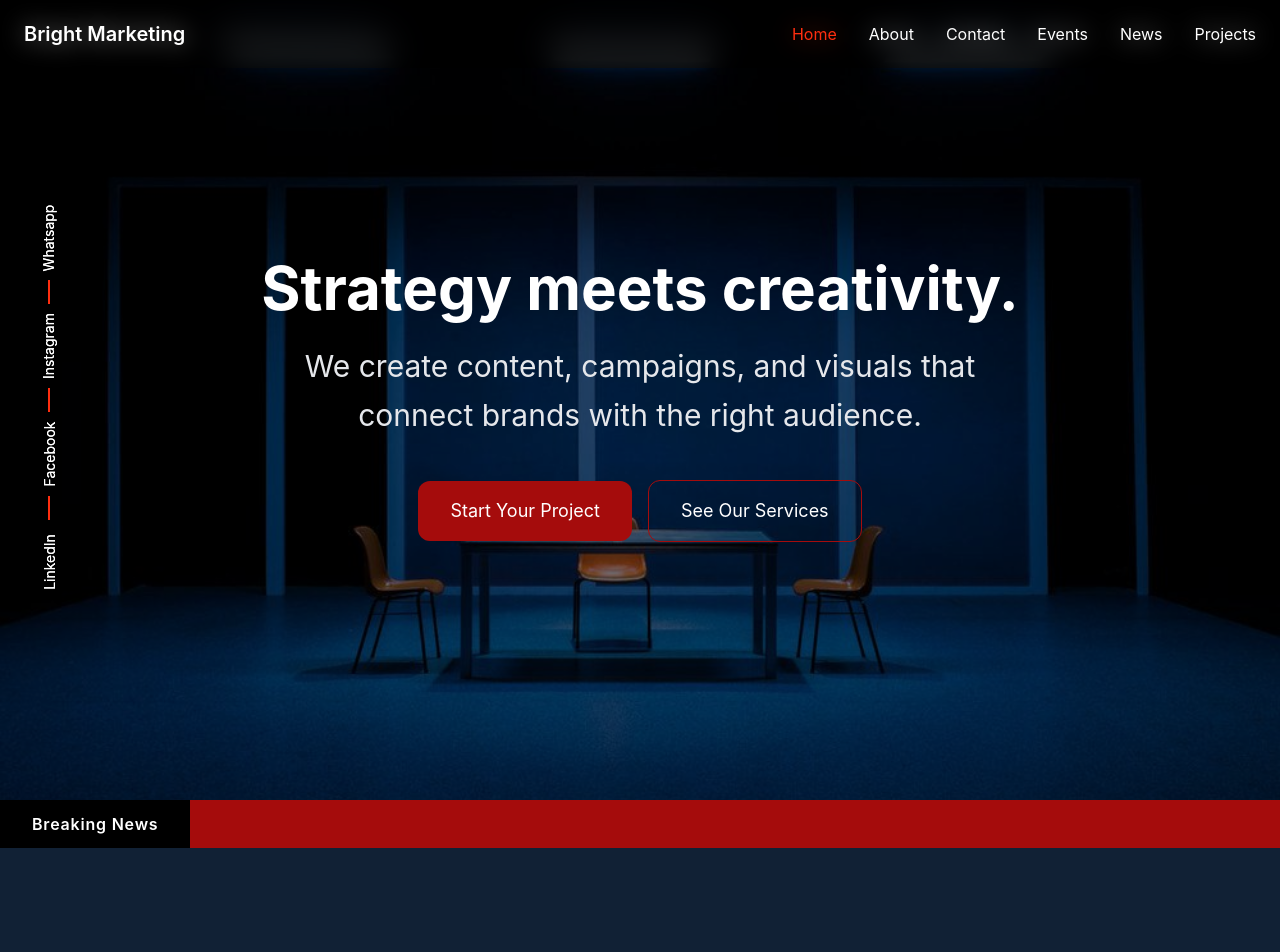
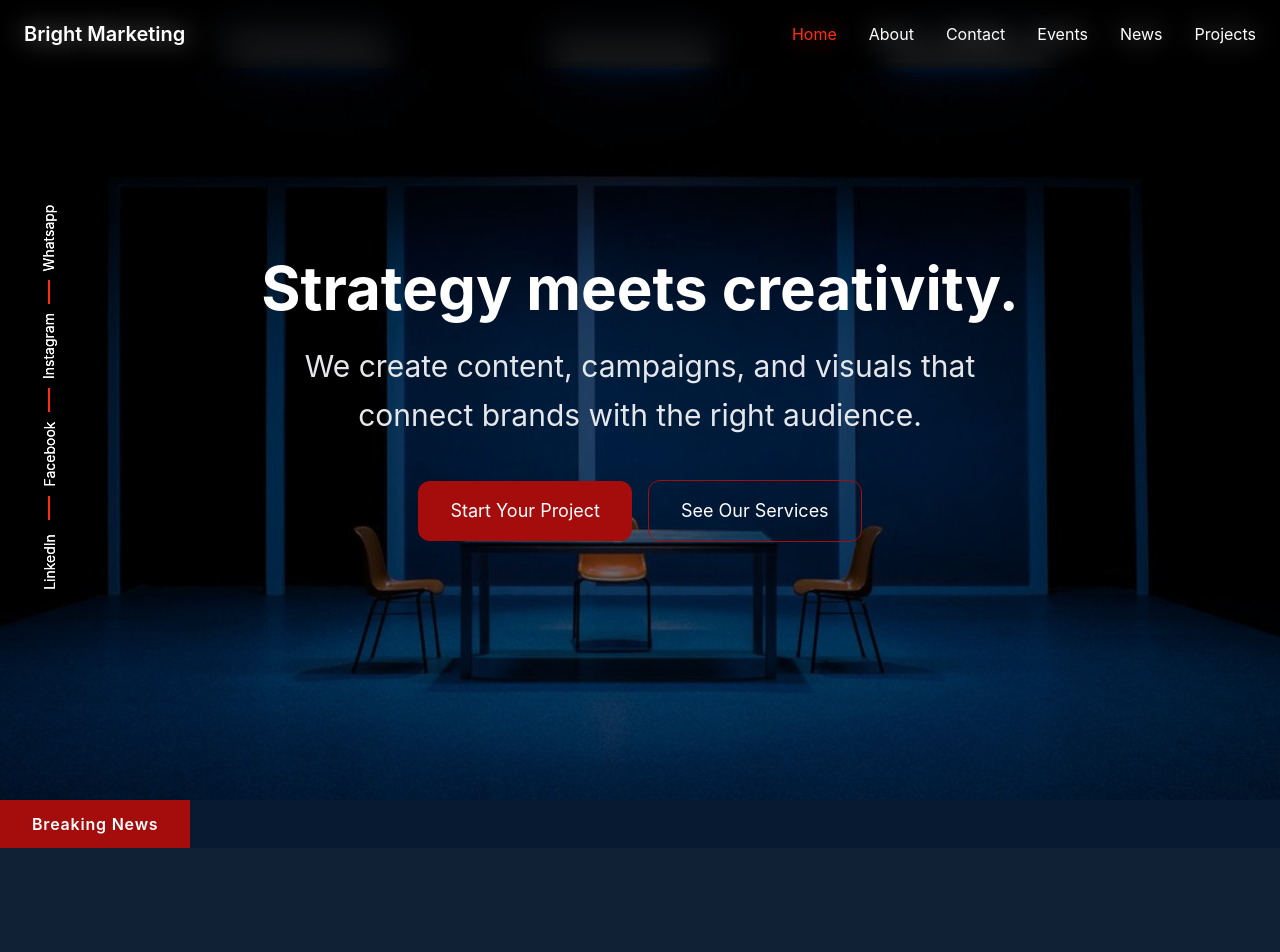
Before and after one commit to hagersameh111/Bright, a React (Vite) app in the folder frontend/: page / in a window 1280 px wide. Shown: the top 952 px of the page. Built offline with nearby package versions, Linux system fonts and the light colour scheme.

Commit message:
News Bar

```diff
--- a/frontend/index.html
+++ b/frontend/index.html
@@ -2,7 +2,7 @@
 <html lang="en">
   <head>
     <meta charset="UTF-8" />
-    <link rel="icon" type="image/svg+xml" href="/favicon.svg" />
+    <link rel="icon" type="image/svg+xml" href="/logo.svg" />
     <meta name="viewport" content="width=device-width, initial-scale=1.0" />
     <title>Bright Marketing</title>
   </head>
--- a/frontend/src/index.css
+++ b/frontend/src/index.css
@@ -24,5 +24,6 @@ body {
 }
 
 .animate-marquee {
-  animation: marquee 40s linear infinite;
+   animation: marquee 12s linear infinite;
+  will-change: transform;
 }
--- a/frontend/src/pages/News/components/NewsBar.jsx
+++ b/frontend/src/pages/News/components/NewsBar.jsx
@@ -1,41 +1,30 @@
-const BreakingNewsBar = ({
-articles = [],
-}) => {
-const headlines =
-articles.slice(0, 10);
+const BreakingNewsBar = ({ articles = [] }) => {
+  const headlines = articles.slice(0, 10);
 
-return ( <div className="bg-[#A50C0C] h-12 overflow-hidden flex items-center"> <div className="bg-black h-full px-8 flex items-center shrink-0"> <span className="text-white font-semibold tracking-wider">
-Breaking News </span> </div>
-
+  return (
+    <div className="bg-[#071a31] h-12 overflow-hidden flex items-center">
+      <div className="bg-[#A50C0C] h-full px-8 flex items-center shrink-0">
+        <span className="text-white font-semibold tracking-wider">
+          Breaking News
+        </span>
+      </div>
 
       <div className="overflow-hidden flex-1 group">
-    <div className="flex whitespace-nowrap animate-marquee group-hover:[animation-play-state:paused]">
-      {[...headlines, ...headlines].map(
-        (
-          article,
-          index
-        ) => (
+        <div className="flex whitespace-nowrap animate-marquee transform-gpu will-change-transform group-hover:[animation-play-state:paused]">
+          {[...headlines, ...headlines].map((article, index) => (
             <a
               key={index}
-            href={
-              article.url
-            }
+              href={article.url}
               target="_blank"
               rel="noopener noreferrer"
-            className="text-white mx-10 hover:text-black transition"
+              className="text-white mx-10 hover:text-[#FF2E0F] transition-colors duration-300"
             >
-            ●{" "}
-            {
-              article.title
-            }
+              ● {article.title}
             </a>
-        )
-      )}
+          ))}
         </div>
       </div>
     </div>
-
-
   );
 };
 
```
Also changed, not shown: frontend/public/logo.svg (added), frontend/public/logos.png (added). Lines whose indentation alone changed are shown as unchanged.
